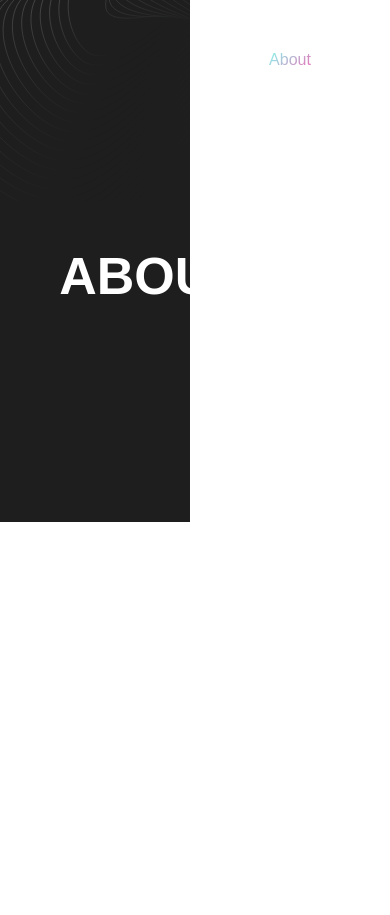
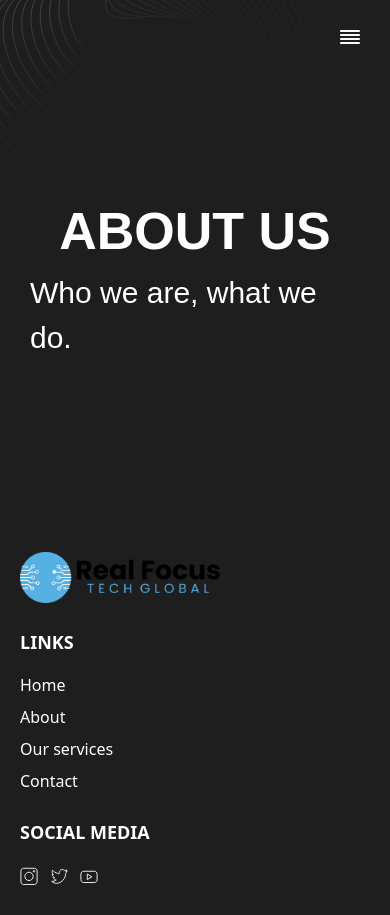
Before and after one commit to Gideon-cyber/real-focus-website, a Next.js app: page /about in a window 390 px wide. Before the commit the page ends 844 px from the top, so only its background shows below. Built offline with nearby package versions, Linux system fonts and the light colour scheme.

Commit message:
adding extra pages and functionalities

```diff
--- a/components/Header.tsx
+++ b/components/Header.tsx
@@ -1,4 +1,4 @@
-import React from "react";
+import React, { useState } from "react";
 import Link from "next/link";
 import { useRouter } from "next/router";
 import styles from "../styles/Home.module.css";
@@ -8,39 +8,65 @@ type Props = {};
 
 const Header = (props: Props) => {
   const router = useRouter();
+  const [open, setOpen] = useState(false);
+
   return (
     <header className="flex justify-end items-end max-w-7xl mx-auto relative z-[100]">
       <div>
-        <Image
-          src="/Union.svg"
-          alt="hamburger-button"
-          width={20}
-          height={14}
-          className="md:hidden"
-        />
-        <ul className="items-center fixed md:relative flex flex-col md:flex-row right-0 top-0 h-screen gap-[24px] bg-white md:bg-white text-[16px] md:h-[19px] w-[200px] md:w-auto md:gap-[32px]">
+        <svg
+          width="20"
+          height="14"
+          viewBox="0 0 20 14"
+          fill="none"
+          xmlns="http://www.w3.org/2000/svg"
+          className={`md:hidden relative z-[9999] ${
+            open ? "fill-likeBlack" : "fill-[#F7F7F7]"
+          }`}
+          onClick={() => setOpen(!open)}
+        >
+          <path
+            d="M1 0C0.447715 0 0 0.447715 0 1C0 1.55228 0.447715 2 1 2H19C19.5523 2 20 1.55228 20 1C20 0.447715 19.5523 0 19 0H1ZM1 4C0.447715 4 0 4.44772 0 5C0 5.55228 0.447715 6 1 6H19C19.5523 6 20 5.55228 20 5C20 4.44772 19.5523 4 19 4H1ZM0 9C0 8.44771 0.447715 8 1 8H19C19.5523 8 20 8.44771 20 9C20 9.55229 19.5523 10 19 10H1C0.447715 10 0 9.55229 0 9ZM1 12C0.447715 12 0 12.4477 0 13C0 13.5523 0.447715 14 1 14H19C19.5523 14 20 13.5523 20 13C20 12.4477 19.5523 12 19 12H1Z"
+            // fill="#F7F7F7"
+          />
+        </svg>
+
+        <ul
+          className={`items-center fixed md:relative flex flex-col md:flex-row top-0 bottom-0 h-screen gap-[24px] bg-white md:bg-transparent text-[16px] md:h-[19px] w-[200px] md:w-auto md:gap-[32px] z-[999] pt-[4rem] md:pt-0 transition-all ${
+            open ? "right-0" : "right-[-200px] md:right-0"
+          }`}
+        >
           <li
-            className={router.pathname === "/" ? styles.active : "text-white"}
+            className={
+              router.pathname === "/"
+                ? styles.active
+                : "text-likeBlack md:text-white"
+            }
           >
             <Link href="/">Home</Link>
           </li>
           <li
             className={
-              router.pathname === "/about" ? styles.active : "text-white"
+              router.pathname === "/about"
+                ? styles.active
+                : "text-likeBlack md:text-white"
             }
           >
             <Link href="/about">About</Link>
           </li>
           <li
             className={
-              router.pathname === "/services" ? styles.active : "text-white"
+              router.pathname === "/services"
+                ? styles.active
+                : "text-likeBlack md:text-white"
             }
           >
             <Link href="/services">Our services</Link>
           </li>
           <li
             className={
-              router.pathname === "/contact" ? styles.active : "text-white"
+              router.pathname === "/contact"
+                ? styles.active
+                : "text-likeBlack md:text-white"
             }
           >
             <Link href="/contact">Contact</Link>
--- a/components/Hero.tsx
+++ b/components/Hero.tsx
@@ -16,7 +16,7 @@ const Hero = (props: Props) => {
         alt="topographic picture"
         className="absolute top-[0px] left-[-50px] md:w-[300px] lg:w-[1174.16px]"
       />
-      <div className="h-[463px] w-full flex items-center relative z-[103]">
+      <div className="h-[463px] w-full flex items-center relative">
         <div className="flex flex-col items-start w-full">
           <h1
             className={`${styles.active} text-[30px] text-center md:text-left md:text-[54px] md:leading-[56px] capitalize md:w-[616px] font-b-600 mb-4 mx-auto md:mx-0`}
@@ -35,7 +35,7 @@ const Hero = (props: Props) => {
           // height={427}
           // sizes="320 640 750"
           // layout="responsive"
-          className="absolute md:right-[-130px] md:bottom-[-100px] bottom-[-200px] w-[716px] h-[427px]"
+          className="absolute md:right-[-130px] md:bottom-[-100px] bottom-[-200px] w-[716px] h-[427px] z-[4]"
         />
       </div>
     </div>
--- a/components/Info.tsx
+++ b/components/Info.tsx
@@ -10,7 +10,7 @@ const Info = (props: Props) => {
     { header: "10K", text: "Reviews" },
   ];
   return (
-    <div className="bg-white relative z-[102] flex justify-center items-center h-auto py-[100px] md:py-0 md:h-[350px] w-full">
+    <div className="bg-white relative z-[2] flex justify-center items-center h-auto py-[100px] md:py-0 md:h-[350px] w-full">
       <div className="flex flex-col">
         <div className="flex items-center justify-center md:items-start gap-[82px] mb-[30px] flex-wrap mx-auto md:mx-0">
           {infoDetails.map((detail, index) => (
--- a/pages/about/index.tsx
+++ b/pages/about/index.tsx
@@ -2,6 +2,7 @@ import React from "react";
 import Head from "next/head";
 
 import Header from "../../components/Header";
+import Footer from "../../components/Footer";
 
 type Props = {};
 
@@ -25,12 +26,19 @@ const About = (props: Props) => {
             className="absolute top-[0px] left-[-50px] md:w-[300px] lg:w-[1174.16px]"
           />
           <div className="h-[463px] w-full flex items-center justify-center relative z-[103]">
-            <h1 className="text-white text-[52px] md:text-[90px] font-b-700">
-              ABOUT US
-            </h1>
+            <div className="flex flex-col items-center">
+              <h1 className="text-white text-[52px] md:text-[90px] font-b-700">
+                ABOUT US
+              </h1>
+              <span className="text-white text-[30px] md:text-[40px] font-b-500">
+                Who we are, what we do.
+              </span>
+            </div>
           </div>
         </div>
       </main>
+
+      <Footer />
     </div>
   );
 };
--- a/pages/contact/index.tsx
+++ b/pages/contact/index.tsx
@@ -2,6 +2,7 @@ import React from "react";
 import Head from "next/head";
 
 import Header from "../../components/Header";
+import Footer from "../../components/Footer";
 
 type Props = {};
 
@@ -31,6 +32,8 @@ const Contact = (props: Props) => {
           </div>
         </div>
       </main>
+
+      <Footer />
     </div>
   );
 };
--- a/pages/services/index.tsx
+++ b/pages/services/index.tsx
@@ -2,6 +2,7 @@ import React from "react";
 import Head from "next/head";
 
 import Header from "../../components/Header";
+import Footer from "../../components/Footer";
 
 type Props = {};
 
@@ -31,6 +32,8 @@ const Services = (props: Props) => {
           </div>
         </div>
       </main>
+
+      <Footer />
     </div>
   );
 };
```
